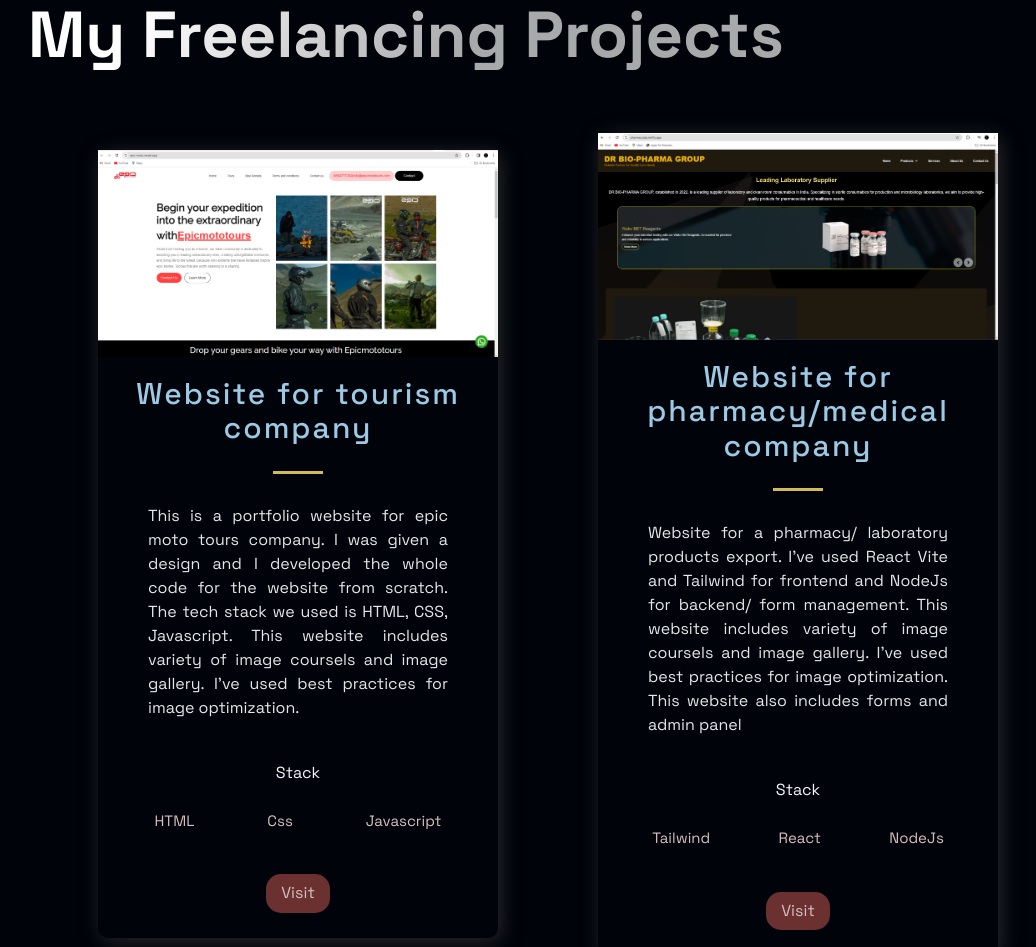
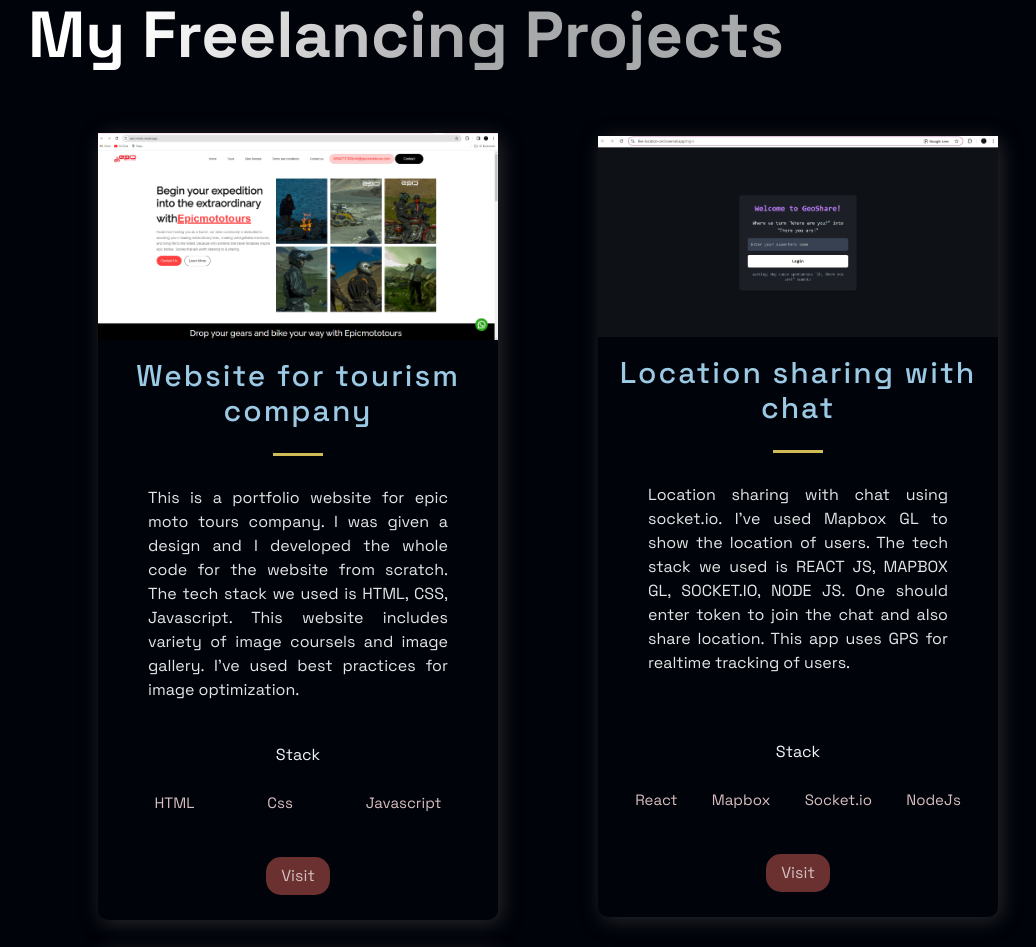
Before and after one commit to pmdnawaz1/portfolio-pmdnawaz1, a Next.js app: page / in a window 1280 px wide. Shown: the part 1400-2347 px from the top of the page, without its empty margins (92-1128 px from the left). Built offline with nearby package versions, Linux system fonts and the light colour scheme.

Commit message:
add new project: loction sharing

```diff
--- a/src/constants/constants.js
+++ b/src/constants/constants.js
@@ -6,6 +6,14 @@ export const projects = [
     tags: ['HTML', 'Css', 'Javascript'],
     visit: 'https://epic-moto.vercel.app/',
     id: 1,
+  },
+  {
+    title: 'Location sharing with chat',
+    description: "Location sharing with chat using socket.io. I've used Mapbox GL to show the location of users. The tech stack we used is REACT JS, MAPBOX GL, SOCKET.IO, NODE JS. One should enter token to join the chat and also share location. This app uses GPS for realtime tracking of users.",
+    image: '/images/15.png',
+    tags: ['React', 'Mapbox', 'Socket.io', 'NodeJs'],
+    visit: 'https://live-location-orcin.vercel.app/',
+    id: 0,
   },
   {
     title: 'Website for pharmacy/medical company',
```
Also changed, not shown: public/images/15.png (added).
